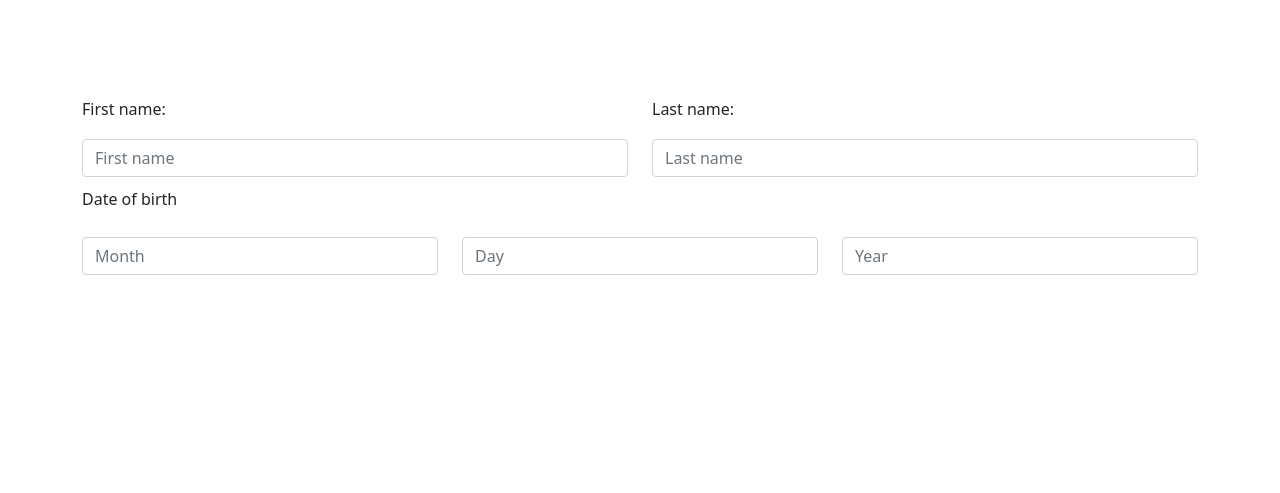
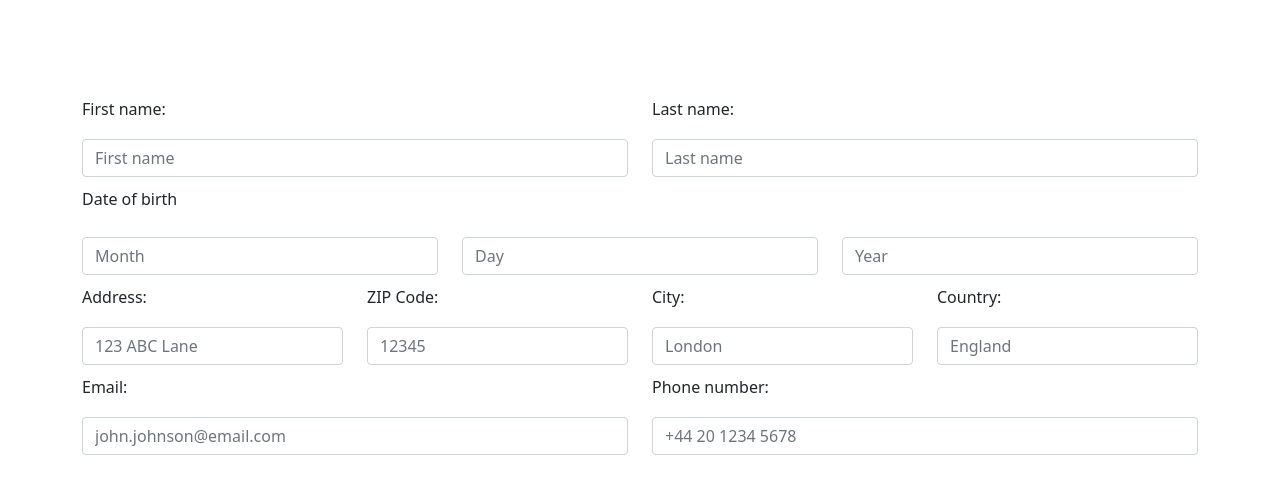
Before and after one commit to theharoold/Brookville-Academy-Applications, a website: page public/pages/applyNow.html in a window 1280 px wide. Shown: the part 239-732 px from the top of the page. Drawn offline with nearby package versions, Linux system fonts and the light colour scheme.

Commit message:
Added more forms to applyNow.html

```diff
--- a/public/pages/applyNow.html
+++ b/public/pages/applyNow.html
@@ -64,6 +64,33 @@
                             <input type="number" class="form-control" min="1900" max="2022" placeholder="Year">
                         </div>
                     </div>
+                    <div class="row">
+                        <div class="col-md-3 col-xs-12">
+                            <label for="inputAddress" class="form-label">Address:</label>
+                            <input type="text" class="form-control" placeholder="123 ABC Lane" aria-label="Address" id="inputAddress">
+                        </div>
+                        <div class="col-md-3 col-xs-12">
+                            <label for="inputZIP" class="form-label">ZIP Code:</label>
+                            <input type="text" class="form-control" placeholder="12345" aria-label="ZIP Code" id="inputZIP">
+                        </div>
+                        <div class="col-md-3 col-xs-12">
+                            <label for="inputCity" class="form-label">City:</label>
+                            <input type="text" class="form-control" placeholder="London" aria-label="City" id="inputCity">
+                        </div>
+                        <div class="col-md-3 col-xs-12">
+                            <label for="inputCountry" class="form-label">Country:</label>
+                            <input type="text" class="form-control" placeholder="England" aria-label="Country" id="inputCountry">
+                        </div>
+                    </div>
+                    <div class="row">
+                        <div class="col-md-6 col-xs-12">
+                            <label for="inputEmail" class="form-label">Email:</label>
+                            <input type="text" class="form-control" placeholder="john.johnson@email.com" aria-label="Email" id="inputEmail">
+                        </div>
+                        <div class="col-md-6 col-xs-12">
+                            <label for="inputPhone" class="form-label">Phone number:</label>
+                            <input type="text" class="form-control" placeholder="+44 20 1234 5678" aria-label="Phone number" id="inputPhone">
+                        </div>
                 </form>
             </div>
         </div>
```
